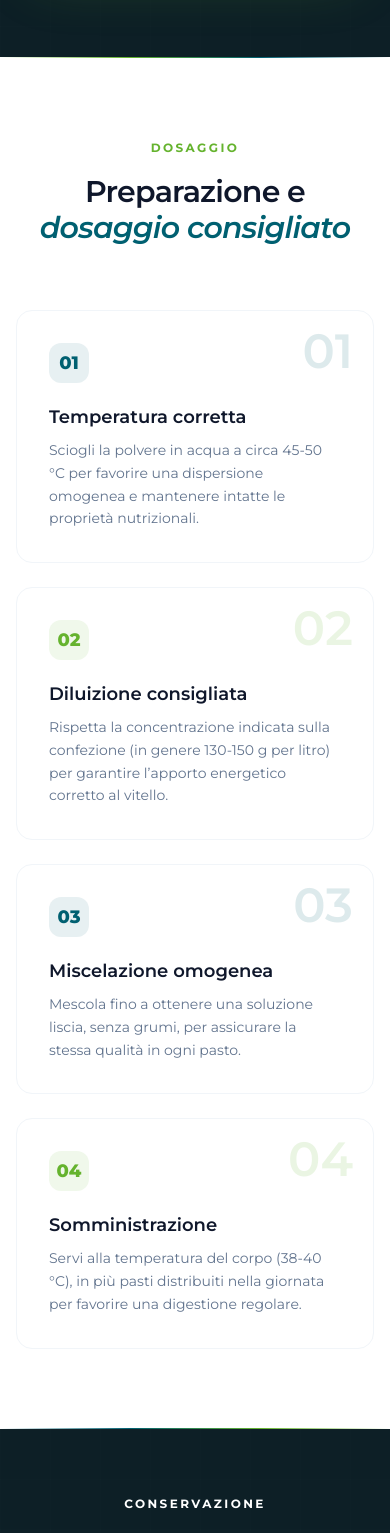
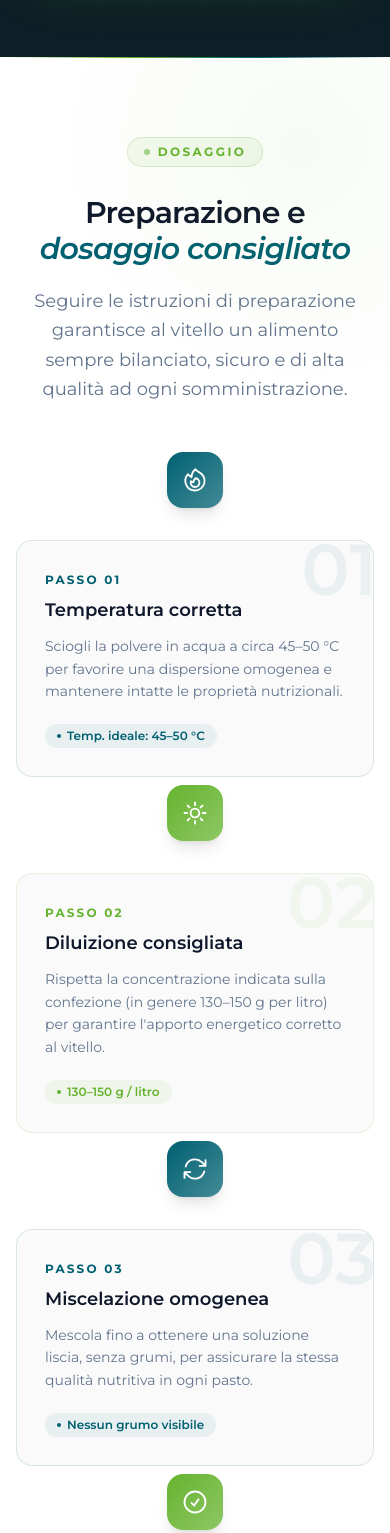
Before and after one commit to Blend-Studio-Mixed-Creativity/lupetta, a React (Vite) app in the folder lupetta-frontend/: page /consumabile in a window 390 px wide. Shown: the part 3700-5233 px from the top of the page. Built offline with nearby package versions, Linux system fonts and the light colour scheme; what lightswind would draw is missing.

Commit message:
feat: update BasisSection padding and enhance DosaggioSection with detailed steps and stats display

```diff
--- a/lupetta-frontend/src/components/sections/Azienda/BasisSection.tsx
+++ b/lupetta-frontend/src/components/sections/Azienda/BasisSection.tsx
@@ -9,7 +9,7 @@ export default function BasisSection() {
     <section
       id="basis-section"
       ref={ref}
-      className="py-10 sm:py-12 lg:py-16 bg-white overflow-hidden"
+      className="py-20 sm:py-28 lg:py-36 bg-white overflow-hidden"
       style={{ minHeight: 'auto' }}
     >
       <div className="max-w-7xl mx-auto px-4 sm:px-6 lg:px-8">
--- a/lupetta-frontend/src/components/sections/Consumabile/DosaggioSection.tsx
+++ b/lupetta-frontend/src/components/sections/Consumabile/DosaggioSection.tsx
@@ -1,45 +1,193 @@
 import { motion } from 'motion/react';
-import { GlowingCards, GlowingCard } from '../../lightswind/glowing-cards';
 
 const STEPS = [
-  { step: '01', title: 'Temperatura corretta', desc: 'Sciogli la polvere in acqua a circa 45-50 °C per favorire una dispersione omogenea e mantenere intatte le proprietà nutrizionali.', glowColor: '#006071' },
-  { step: '02', title: 'Diluizione consigliata', desc: 'Rispetta la concentrazione indicata sulla confezione (in genere 130-150 g per litro) per garantire l’apporto energetico corretto al vitello.', glowColor: '#65b32e' },
-  { step: '03', title: 'Miscelazione omogenea', desc: 'Mescola fino a ottenere una soluzione liscia, senza grumi, per assicurare la stessa qualità in ogni pasto.', glowColor: '#006071' },
-  { step: '04', title: 'Somministrazione', desc: 'Servi alla temperatura del corpo (38-40 °C), in più pasti distribuiti nella giornata per favorire una digestione regolare.', glowColor: '#65b32e' },
+  {
+    step: '01',
+    title: 'Temperatura corretta',
+    desc: 'Sciogli la polvere in acqua a circa 45–50 °C per favorire una dispersione omogenea e mantenere intatte le proprietà nutrizionali.',
+    detail: 'Temp. ideale: 45–50 °C',
+    glowColor: '#006071',
+    icon: (
+      <svg className="w-7 h-7" fill="none" viewBox="0 0 24 24" strokeWidth={1.6} stroke="currentColor">
+        <path strokeLinecap="round" strokeLinejoin="round" d="M15.362 5.214A8.252 8.252 0 0112 21 8.25 8.25 0 016.038 7.047 8.287 8.287 0 009 9.601a8.983 8.983 0 013.361-6.867 8.21 8.21 0 003 2.48z" />
+        <path strokeLinecap="round" strokeLinejoin="round" d="M12 18a3.75 3.75 0 00.495-7.468 5.99 5.99 0 00-1.925 3.547 5.975 5.975 0 01-2.133-1.001A3.75 3.75 0 0012 18z" />
+      </svg>
+    ),
+  },
+  {
+    step: '02',
+    title: 'Diluizione consigliata',
+    desc: 'Rispetta la concentrazione indicata sulla confezione (in genere 130–150 g per litro) per garantire l\'apporto energetico corretto al vitello.',
+    detail: '130–150 g / litro',
+    glowColor: '#65b32e',
+    icon: (
+      <svg className="w-7 h-7" fill="none" viewBox="0 0 24 24" strokeWidth={1.6} stroke="currentColor">
+        <path strokeLinecap="round" strokeLinejoin="round" d="M12 3v2.25m6.364.386-1.591 1.591M21 12h-2.25m-.386 6.364-1.591-1.591M12 18.75V21m-4.773-4.227-1.591 1.591M5.25 12H3m4.227-4.773L5.636 5.636M15.75 12a3.75 3.75 0 11-7.5 0 3.75 3.75 0 017.5 0z" />
+      </svg>
+    ),
+  },
+  {
+    step: '03',
+    title: 'Miscelazione omogenea',
+    desc: 'Mescola fino a ottenere una soluzione liscia, senza grumi, per assicurare la stessa qualità nutritiva in ogni pasto.',
+    detail: 'Nessun grumo visibile',
+    glowColor: '#006071',
+    icon: (
+      <svg className="w-7 h-7" fill="none" viewBox="0 0 24 24" strokeWidth={1.6} stroke="currentColor">
+        <path strokeLinecap="round" strokeLinejoin="round" d="M16.023 9.348h4.992v-.001M2.985 19.644v-4.992m0 0h4.992m-4.993 0 3.181 3.183a8.25 8.25 0 0013.803-3.7M4.031 9.865a8.25 8.25 0 0113.803-3.7l3.181 3.182m0-4.991v4.99" />
+      </svg>
+    ),
+  },
+  {
+    step: '04',
+    title: 'Somministrazione',
+    desc: 'Servi alla temperatura del corpo (38–40 °C), suddividendo i pasti nella giornata per favorire una digestione regolare e un\'assimilazione ottimale.',
+    detail: 'Temp. servizio: 38–40 °C',
+    glowColor: '#65b32e',
+    icon: (
+      <svg className="w-7 h-7" fill="none" viewBox="0 0 24 24" strokeWidth={1.6} stroke="currentColor">
+        <path strokeLinecap="round" strokeLinejoin="round" d="M9 12.75 11.25 15 15 9.75M21 12a9 9 0 1 1-18 0 9 9 0 0 1 18 0z" />
+      </svg>
+    ),
+  },
+];
+
+const STATS = [
+  { value: '45–50 °C', label: 'Temperatura di scioglimento', color: '#006071' },
+  { value: '130–150 g/L', label: 'Concentrazione consigliata', color: '#65b32e' },
+  { value: '38–40 °C', label: 'Temperatura di servizio', color: '#006071' },
+  { value: '4–6 pasti', label: 'Distribuiti nella giornata', color: '#65b32e' },
 ];
 
 export default function DosaggioSection() {
   return (
     <section className="w-full bg-white py-20 sm:py-28 lg:py-36 relative overflow-hidden">
+      {/* Top/bottom accent lines */}
       <div className="absolute top-0 left-0 right-0 h-px" style={{ background: 'linear-gradient(90deg, transparent, #65b32e, #006071, transparent)' }} />
       <div className="absolute bottom-0 left-0 right-0 h-px" style={{ background: 'linear-gradient(90deg, transparent, #006071, #65b32e, transparent)' }} />
 
+      {/* Subtle background orbs */}
+      <div className="absolute -top-40 -right-40 w-[500px] h-[500px] rounded-full pointer-events-none" style={{ background: 'radial-gradient(circle, rgba(101,179,46,0.05) 0%, transparent 70%)' }} />
+      <div className="absolute -bottom-40 -left-40 w-[500px] h-[500px] rounded-full pointer-events-none" style={{ background: 'radial-gradient(circle, rgba(0,96,113,0.05) 0%, transparent 70%)' }} />
+
       <div className="max-w-7xl mx-auto px-4 sm:px-6 lg:px-8">
+
+        {/* Header */}
         <motion.div
           initial={{ opacity: 0, y: 24 }}
           whileInView={{ opacity: 1, y: 0 }}
           transition={{ duration: 0.7, ease: [0.23, 1, 0.32, 1] }}
           viewport={{ once: true }}
-          className="text-center mb-16 sm:mb-20"
+          className="text-center mb-6"
         >
-          <span className="text-xs font-bold tracking-[0.2em] uppercase" style={{ color: '#65b32e' }}>Dosaggio</span>
-          <h2 className="text-3xl sm:text-4xl md:text-5xl text-slate-900 tracking-tight mt-4">
+          <span className="inline-flex items-center gap-2 rounded-full px-4 py-1.5 text-xs font-bold tracking-[0.2em] uppercase mb-5" style={{ color: '#65b32e', background: 'rgba(101,179,46,0.08)', border: '1px solid rgba(101,179,46,0.2)' }}>
+            <span className="w-1.5 h-1.5 rounded-full bg-[#65b32e] animate-pulse inline-block" />
+            Dosaggio
+          </span>
+          <h2 className="text-3xl sm:text-4xl md:text-5xl text-slate-900 tracking-tight mt-2">
             Preparazione e <span className="montserrat-italic" style={{ color: '#006071' }}>dosaggio consigliato</span>
           </h2>
+          <p className="mt-5 text-lg text-slate-500 max-w-2xl mx-auto leading-relaxed">
+            Seguire le istruzioni di preparazione garantisce al vitello un alimento sempre bilanciato, sicuro e di alta qualità ad ogni somministrazione.
+          </p>
         </motion.div>
 
-        <GlowingCards enableGlow glowRadius={26} gap="1.5rem" padding="0" backgroundColor="transparent" borderRadius="1rem">
-          {STEPS.map((item, i) => (
-            <GlowingCard key={i} glowColor={item.glowColor} className="p-8 border-slate-100 relative overflow-hidden">
-              <span className="absolute top-4 right-5 text-5xl font-bold montserrat-heading select-none" style={{ color: `${item.glowColor}22` }}>{item.step}</span>
-              <div className="relative z-10">
-                <div className="w-10 h-10 rounded-xl flex items-center justify-center mb-5 text-lg font-black" style={{ background: `${item.glowColor}18`, color: item.glowColor }}>{item.step}</div>
-                <h3 className="text-lg font-semibold text-slate-900 mb-2">{item.title}</h3>
-                <p className="text-slate-500 text-sm leading-relaxed">{item.desc}</p>
-              </div>
-            </GlowingCard>
-          ))}
-        </GlowingCards>
+        {/* Steps grid */}
+        <div className="relative mt-16">
+          {/* Connector line (desktop) */}
+          <div className="hidden lg:block absolute top-[3.25rem] left-[6%] right-[6%] h-px" style={{ background: 'linear-gradient(90deg, #006071, #65b32e, #006071, #65b32e)' }} />
+
+          <div className="grid grid-cols-1 sm:grid-cols-2 lg:grid-cols-4 gap-6 lg:gap-5">
+            {STEPS.map((item, i) => (
+              <motion.div
+                key={i}
+                initial={{ opacity: 0, y: 40 }}
+                whileInView={{ opacity: 1, y: 0 }}
+                transition={{ duration: 0.65, delay: i * 0.12, ease: [0.23, 1, 0.32, 1] }}
+                viewport={{ once: true, amount: 0.2 }}
+                className="group relative flex flex-col"
+              >
+                {/* Step number badge — sits on the connector line */}
+                <div className="flex justify-center mb-8 -mt-4 relative z-10">
+                  <div
+                    className="w-14 h-14 rounded-2xl flex items-center justify-center shadow-lg transition-all duration-300 group-hover:scale-110 group-hover:shadow-xl"
+                    style={{ background: `linear-gradient(135deg, ${item.glowColor}, ${item.glowColor}bb)`, color: '#fff' }}
+                  >
+                    {item.icon}
+                  </div>
+                </div>
+
+                {/* Card body */}
+                <div
+                  className="flex-1 rounded-2xl p-7 relative overflow-hidden transition-all duration-500 group-hover:-translate-y-2 group-hover:shadow-xl"
+                  style={{ border: `1px solid ${item.glowColor}22`, background: '#fafafa' }}
+                >
+                  {/* Big watermark number */}
+                  <span
+                    className="absolute -top-2 -right-1 text-7xl font-black montserrat-heading select-none leading-none"
+                    style={{ color: `${item.glowColor}10` }}
+                  >
+                    {item.step}
+                  </span>
+
+                  {/* Hover glow */}
+                  <div
+                    className="absolute inset-0 opacity-0 group-hover:opacity-100 transition-opacity duration-500 pointer-events-none rounded-2xl"
+                    style={{ background: `radial-gradient(ellipse at 50% 0%, ${item.glowColor}0d 0%, transparent 70%)` }}
+                  />
+
+                  <div className="relative z-10">
+                    {/* Step label */}
+                    <span className="text-xs font-bold tracking-[0.18em] uppercase" style={{ color: item.glowColor }}>
+                      Passo {item.step}
+                    </span>
+
+                    <h3 className="text-lg font-bold text-slate-900 mt-2 mb-3 leading-snug">{item.title}</h3>
+                    <p className="text-slate-500 text-sm leading-relaxed mb-5">{item.desc}</p>
+
+                    {/* Detail chip */}
+                    <div
+                      className="inline-flex items-center gap-1.5 rounded-full px-3 py-1 text-xs font-semibold"
+                      style={{ background: `${item.glowColor}12`, color: item.glowColor }}
+                    >
+                      <span className="w-1 h-1 rounded-full inline-block" style={{ background: item.glowColor }} />
+                      {item.detail}
+                    </div>
+                  </div>
+                </div>
+              </motion.div>
+            ))}
+          </div>
+        </div>
+
+        {/* Stats strip */}
+        <motion.div
+          initial={{ opacity: 0, y: 30 }}
+          whileInView={{ opacity: 1, y: 0 }}
+          transition={{ duration: 0.7, delay: 0.3, ease: [0.23, 1, 0.32, 1] }}
+          viewport={{ once: true }}
+          className="mt-16 rounded-2xl overflow-hidden"
+          style={{ background: 'linear-gradient(135deg, #013d47, #006071)', boxShadow: '0 20px 60px rgba(0,60,80,0.18)' }}
+        >
+          <div className="grid grid-cols-2 lg:grid-cols-4 divide-x divide-y lg:divide-y-0 divide-white/10">
+            {STATS.map((s, i) => (
+              <motion.div
+                key={i}
+                initial={{ opacity: 0, scale: 0.9 }}
+                whileInView={{ opacity: 1, scale: 1 }}
+                transition={{ duration: 0.5, delay: 0.4 + i * 0.08 }}
+                viewport={{ once: true }}
+                className="px-6 py-8 text-center"
+              >
+                <div className="text-3xl sm:text-4xl font-black montserrat-heading text-white mb-1 leading-none" style={{ textShadow: `0 0 30px ${s.color}66` }}>
+                  {s.value}
+                </div>
+                <div className="text-xs font-medium tracking-wide text-white/50 mt-1.5">{s.label}</div>
+              </motion.div>
+            ))}
+          </div>
+        </motion.div>
+
       </div>
     </section>
   );
--- a/lupetta-frontend/src/components/sections/LupettaMaxi/CapacitaSection.tsx
+++ b/lupetta-frontend/src/components/sections/LupettaMaxi/CapacitaSection.tsx
@@ -45,8 +45,7 @@ export default function CapacitaSection() {
           position: absolute;
           inset: 0;
           background:
-            linear-gradient(90deg, rgba(101, 179, 46, 0.42), transparent 24%, transparent 76%, rgba(0, 200, 160, 0.26)),
-            repeating-linear-gradient(90deg, rgba(255,255,255,0.035) 0 1px, transparent 1px 96px);
+            linear-gradient(90deg, rgba(101, 179, 46, 0.42), transparent 24%, transparent 76%, rgba(0, 200, 160, 0.26));
           pointer-events: none;
           z-index: -1;
         }
@@ -215,7 +214,7 @@ export default function CapacitaSection() {
                       animationDelay: `${(i + 1) * 150 + 100}ms`,
                     }}
                   >
-                    <div className="mb-5 flex items-center justify-between gap-4">
+                    <div className="mb-5 flex items-center gap-4">
                       <div
                         style={{
                           width: '52px',
@@ -233,7 +232,6 @@ export default function CapacitaSection() {
                           <path strokeLinecap="round" strokeLinejoin="round" d={spec.iconPath} />
                         </svg>
                       </div>
-                      <span className="text-[10px] font-black uppercase tracking-[0.2em] text-white/30">{String(i + 1).padStart(2, '0')}</span>
                     </div>
 
                     <div className="min-w-0">
```
